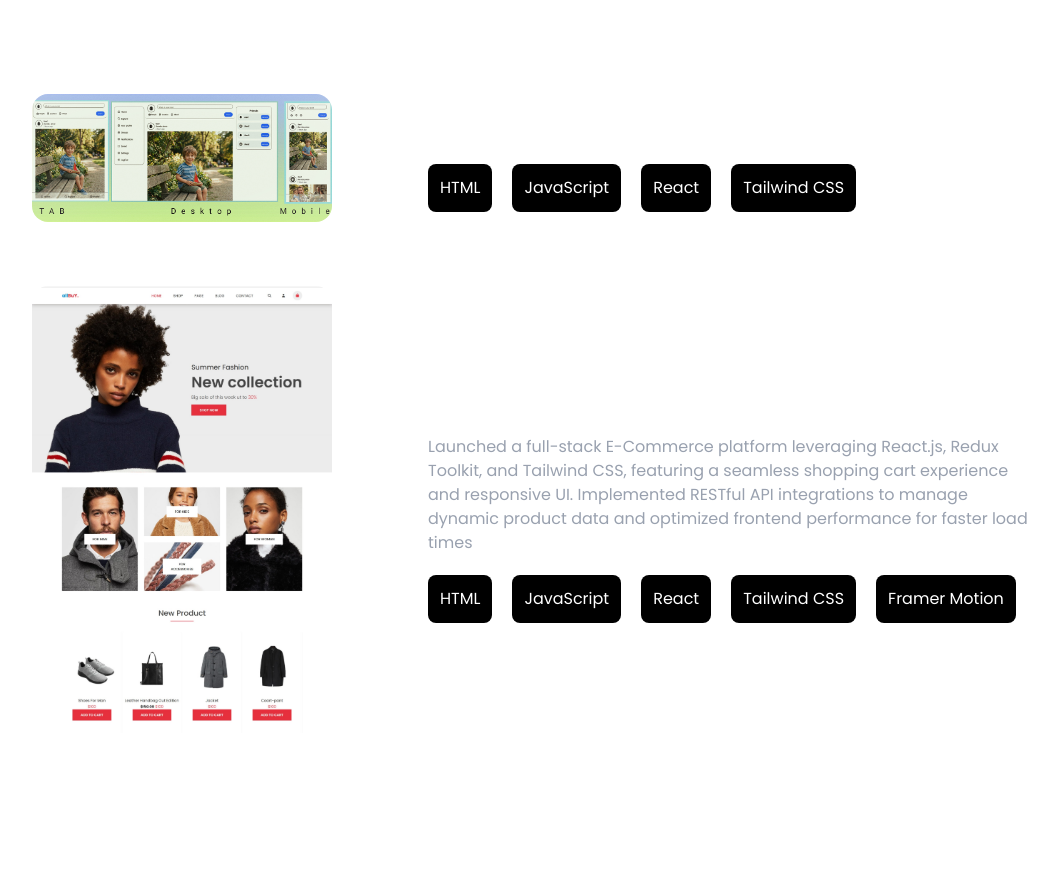
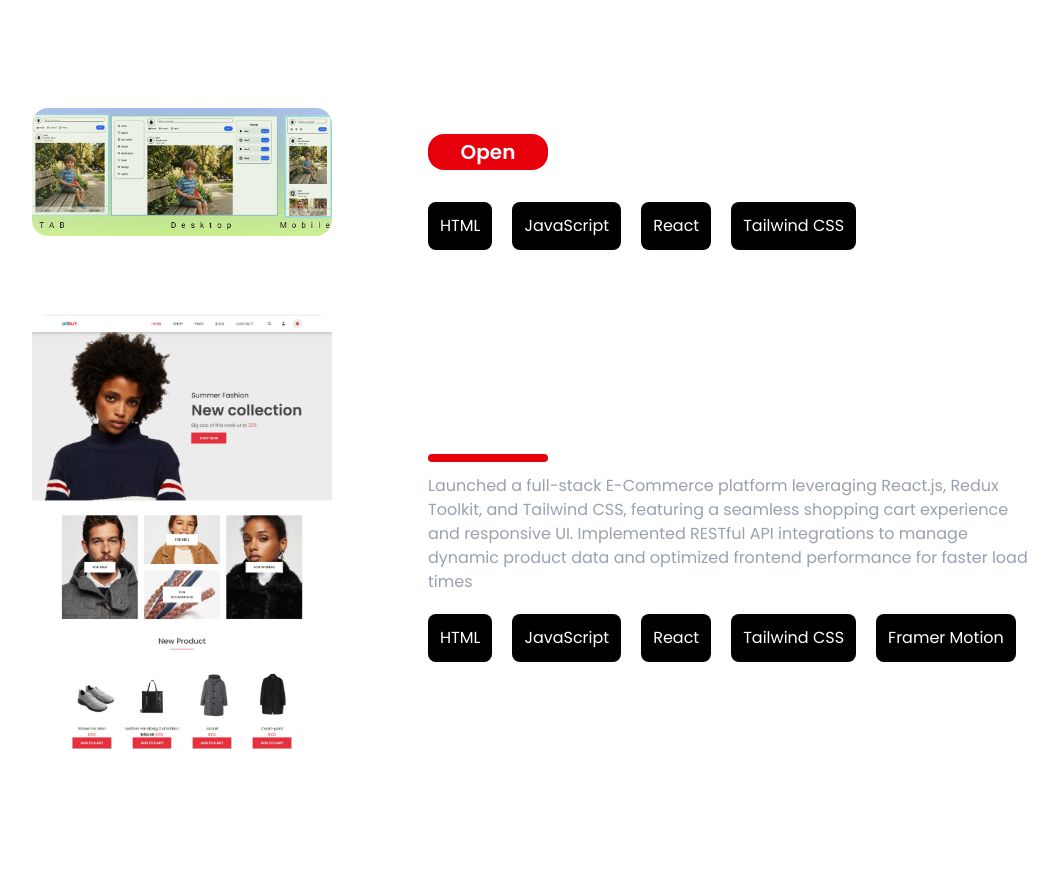
Before and after one commit to OnlyBhaskar/Only.Bhaskar, a React (Vite) app: page / in a window 1280 px wide. Shown: the part 1340-2229 px from the top of the page, without its empty margins (108-1166 px from the left). Built offline with nearby package versions, Linux system fonts and the light colour scheme.

Commit message:
added project opening option

```diff
--- a/src/components/Project.jsx
+++ b/src/components/Project.jsx
@@ -1,4 +1,4 @@
-import { div, span } from "framer-motion/client";
+import { a, div, span } from "framer-motion/client";
 import ecom from '../assets/ecom.jpeg'
 import SocialApp from "../assets/SocialApp.jpeg";
 
@@ -8,6 +8,7 @@ const projectData = [
   {
     image: SocialApp,
     title: "Social App",
+    Open: <a href="https://socialapp-indol-psi.vercel.app/" target="_blank" rel="noopener noreferrer">Open</a>,
     description: "",
     technologies: [
       "HTML",
@@ -18,7 +19,7 @@ const projectData = [
   },
   {
     image: ecom,
-    title: "Habit Tracker",
+    title: "E-commerce",
     description:
       "Launched a full-stack E-Commerce platform leveraging React.js, Redux Toolkit, and Tailwind CSS, featuring a seamless shopping cart experience and responsive UI. Implemented RESTful API integrations to manage dynamic product data and optimized frontend performance for faster load times ",
     technologies: [
@@ -49,10 +50,11 @@ const ProjectCard = ({ Project }) => {
   return (
     <ScrollReveal>
     <div className="flex flex-col items-center gap-8 md:flex-row md:gap-24 ">
-      <img src={Project.image} alt="" className="w-full cursor-pointer rounded-2xl transition-all duration-300 hover:scale-105 md:w-[300px]" />
+      <img src={Project.image}  alt="" className="w-full cursor-pointer rounded-2xl transition-all duration-300 hover:scale-105 md:w-[300px]" />
       <div className="flex flex-col gap-5  ">
         <div className="flex flex-col gap-3 ">
           <div className=" text-xl font-semibold ">{Project.title}</div>
+          <div className=" text-xl font-semibold bg-red-600 rounded-2xl w-30 p-1  text-center text-white">{Project.Open}</div>
           <p className="text-gray-400">{Project.description}</p>
         </div>
         <div className="flex flex-wrap gap-5  ">
```
